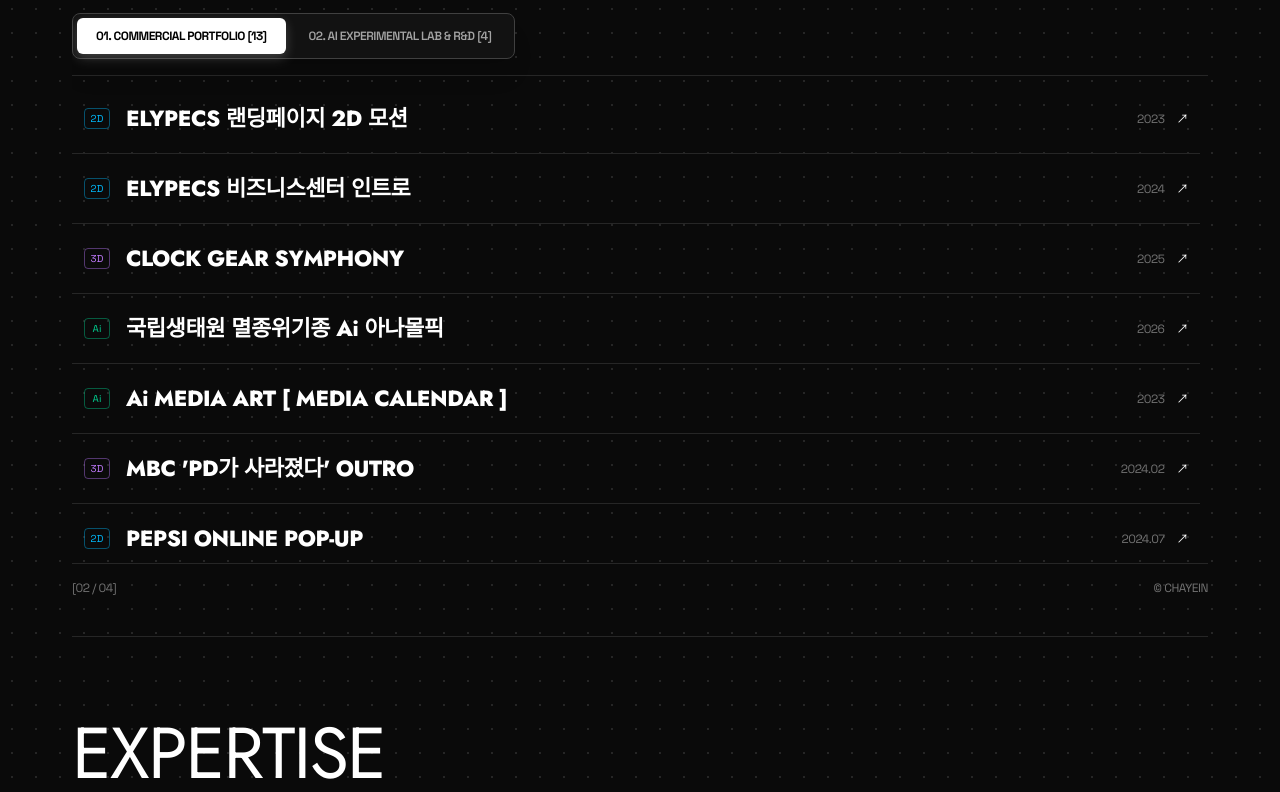
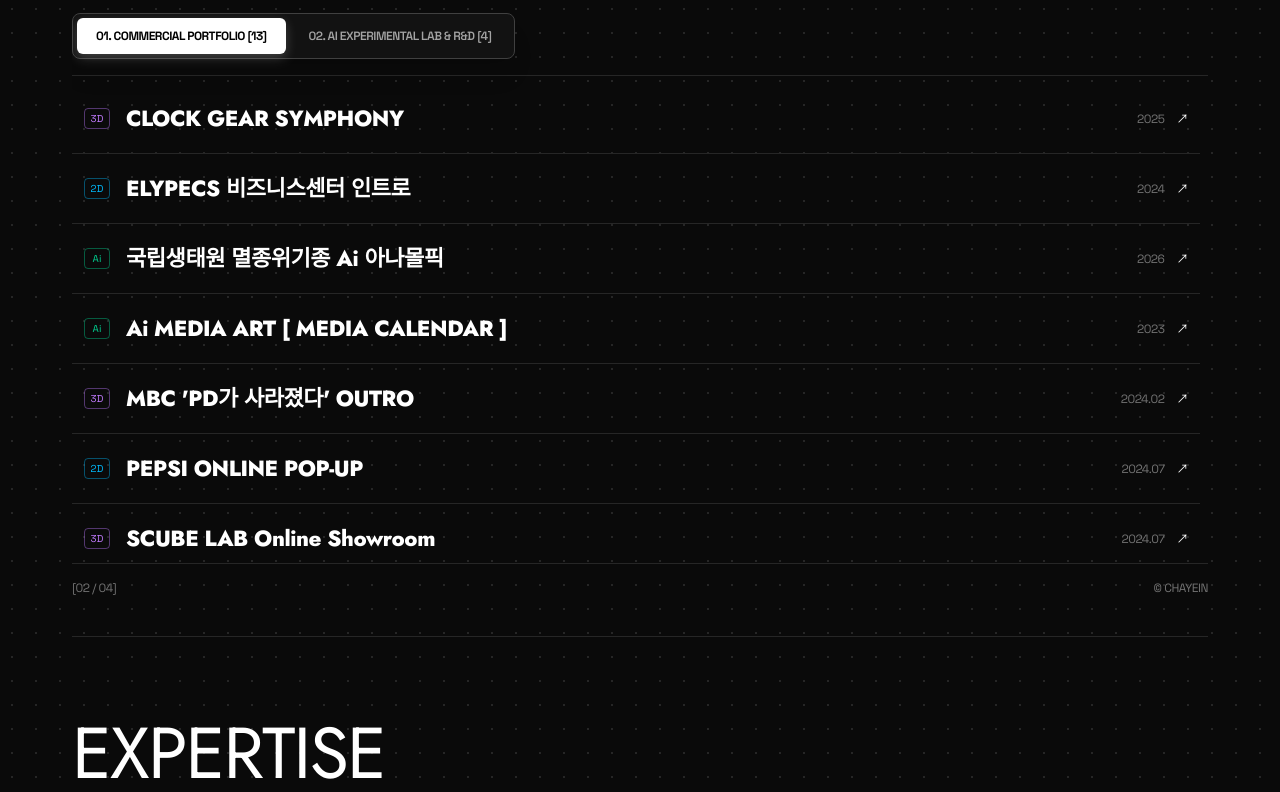
Before and after one commit to mery6369-maker/portfolio, a website built with Vite: page index.html in a window 1280 px wide. Shown: the part 963-1755 px from the top of the page. Built offline with nearby package versions, Linux system fonts and the light colour scheme; a web font is replaced by a local one.

Commit message:
Reorder projects: CLOCK to #1, Elypecs BS to #2, and Elypecs Landing to #12 (before Summer Room)

```diff
--- a/index.html
+++ b/index.html
@@ -139,14 +139,14 @@
                 <!-- Tab 1: Commercial Portfolio 13 Editorial Items -->
                 <div id="portfolio-grid-commercial" class="editorial-project-list">
 
-                    <!-- 1. ELYPECS Landing Page 2D Motion -->
-                    <div class="editorial-item group" data-project="elypecs-landing" data-preview="/projects/elypecs_landing_main.png">
+                    <!-- 1. Clock Gear Symphony -->
+                    <div class="editorial-item group" data-project="clock" data-preview="/projects/clock_main.png">
                         <div class="flex items-center gap-3 sm:gap-4">
-                            <span class="text-[10px] font-mono min-w-[26px] text-center text-sky-400 border border-sky-400/40 px-1 py-0.5 rounded tracking-wide">2D</span>
-                            <h3 class="item-title">ELYPECS 랜딩페이지 2D 모션</h3>
+                            <span class="text-[10px] font-mono min-w-[26px] text-center text-purple-400 border border-purple-400/40 px-1 py-0.5 rounded tracking-wide">3D</span>
+                            <h3 class="item-title">CLOCK GEAR SYMPHONY</h3>
                         </div>
                         <div class="flex items-center gap-3 font-mono text-xs">
-                            <span class="text-ink-subtle hidden sm:inline">2023</span>
+                            <span class="text-ink-subtle hidden sm:inline">2025</span>
                             <span class="text-white group-hover:translate-x-1 transition-transform">↗</span>
                         </div>
                     </div>
@@ -163,19 +163,7 @@
                         </div>
                     </div>
 
-                    <!-- 3. Clock Gear Symphony -->
-                    <div class="editorial-item group" data-project="clock" data-preview="/projects/clock_main.png">
-                        <div class="flex items-center gap-3 sm:gap-4">
-                            <span class="text-[10px] font-mono min-w-[26px] text-center text-purple-400 border border-purple-400/40 px-1 py-0.5 rounded tracking-wide">3D</span>
-                            <h3 class="item-title">CLOCK GEAR SYMPHONY</h3>
-                        </div>
-                        <div class="flex items-center gap-3 font-mono text-xs">
-                            <span class="text-ink-subtle hidden sm:inline">2025</span>
-                            <span class="text-white group-hover:translate-x-1 transition-transform">↗</span>
-                        </div>
-                    </div>
-
-                    <!-- 4. Endangered Species -->
+                    <!-- 3. Endangered Species -->
                     <div class="editorial-item group" data-project="endangered" data-preview="/projects/endangered_still_main.png">
                         <div class="flex items-center gap-3 sm:gap-4">
                             <span class="text-[10px] font-mono min-w-[26px] text-center text-emerald-400 border border-emerald-400/40 px-1 py-0.5 rounded tracking-wide">Ai</span>
@@ -187,7 +175,7 @@
                         </div>
                     </div>
 
-                    <!-- 5. Media Calendar -->
+                    <!-- 4. Media Calendar -->
                     <div class="editorial-item group" data-project="mediacalendar" data-preview="/projects/mediacalendar_autumn_bloom.gif">
                         <div class="flex items-center gap-3 sm:gap-4">
                             <span class="text-[10px] font-mono min-w-[26px] text-center text-emerald-400 border border-emerald-400/40 px-1 py-0.5 rounded tracking-wide">Ai</span>
@@ -199,7 +187,7 @@
                         </div>
                     </div>
 
-                    <!-- 6. MBC OUTRO -->
+                    <!-- 5. MBC OUTRO -->
                     <div class="editorial-item group" data-project="mbc" data-preview="/project_mbc.png">
                         <div class="flex items-center gap-3 sm:gap-4">
                             <span class="text-[10px] font-mono min-w-[26px] text-center text-purple-400 border border-purple-400/40 px-1 py-0.5 rounded tracking-wide">3D</span>
@@ -211,7 +199,7 @@
                         </div>
                     </div>
 
-                    <!-- 7. Pepsi Online Pop-up -->
+                    <!-- 6. Pepsi Online Pop-up -->
                     <div class="editorial-item group" data-project="pepsi" data-preview="/projects/pepsi_custom_1.gif">
                         <div class="flex items-center gap-3 sm:gap-4">
                             <span class="text-[10px] font-mono min-w-[26px] text-center text-sky-400 border border-sky-400/40 px-1 py-0.5 rounded tracking-wide">2D</span>
@@ -223,7 +211,7 @@
                         </div>
                     </div>
 
-                    <!-- 8. Scube LAB Online Showroom -->
+                    <!-- 7. Scube LAB Online Showroom -->
                     <div class="editorial-item group" data-project="scube" data-preview="/projects/scube_main.png">
                         <div class="flex items-center gap-3 sm:gap-4">
                             <span class="text-[10px] font-mono min-w-[26px] text-center text-purple-400 border border-purple-400/40 px-1 py-0.5 rounded tracking-wide">3D</span>
@@ -235,7 +223,7 @@
                         </div>
                     </div>
 
-                    <!-- 9. XR Advertise -->
+                    <!-- 8. XR Advertise -->
                     <div class="editorial-item group" data-project="xr" data-preview="/projects/xr_yeoksam_1.gif">
                         <div class="flex items-center gap-3 sm:gap-4">
                             <span class="text-[10px] font-mono min-w-[26px] text-center text-purple-400 border border-purple-400/40 px-1 py-0.5 rounded tracking-wide">3D</span>
@@ -247,10 +235,10 @@
                         </div>
                     </div>
 
-                    <!-- 10. Raemian -->
+                    <!-- 9. Raemian -->
                     <div class="editorial-item group" data-project="raemian" data-preview="/projects/raemian_still_1.png">
                         <div class="flex items-center gap-3 sm:gap-4">
-                            <span class="text-[10px] font-mono min-w-[26px] text-center text-sky-400 border border-sky-400/40 px-1 py-0.5 rounded tracking-wide">2D</span>
+                            <span class="text-[10px] font-mono min-w-[26px] text-center text-purple-400 border border-purple-400/40 px-1 py-0.5 rounded tracking-wide">3D</span>
                             <h3 class="item-title">RAEMIAN 송도역 센트리폴</h3>
                         </div>
                         <div class="flex items-center gap-3 font-mono text-xs">
@@ -259,7 +247,7 @@
                         </div>
                     </div>
 
-                    <!-- 11. SH -->
+                    <!-- 10. SH -->
                     <div class="editorial-item group" data-project="sh" data-preview="/projects/sh_senior_1.png">
                         <div class="flex items-center gap-3 sm:gap-4">
                             <span class="text-[10px] font-mono min-w-[26px] text-center text-emerald-400 border border-emerald-400/40 px-1 py-0.5 rounded tracking-wide">Ai</span>
@@ -271,7 +259,7 @@
                         </div>
                     </div>
 
-                    <!-- 12. KT&G -->
+                    <!-- 11. KT&G -->
                     <div class="editorial-item group" data-project="ktg" data-preview="/projects/ktg_custom_1.png">
                         <div class="flex items-center gap-3 sm:gap-4">
                             <span class="text-[10px] font-mono min-w-[26px] text-center text-emerald-400 border border-emerald-400/40 px-1 py-0.5 rounded tracking-wide">Ai</span>
@@ -279,6 +267,18 @@
                         </div>
                         <div class="flex items-center gap-3 font-mono text-xs">
                             <span class="text-ink-subtle hidden sm:inline">2026.01</span>
+                            <span class="text-white group-hover:translate-x-1 transition-transform">↗</span>
+                        </div>
+                    </div>
+
+                    <!-- 12. ELYPECS Landing Page 2D Motion -->
+                    <div class="editorial-item group" data-project="elypecs-landing" data-preview="/projects/elypecs_landing_main.png">
+                        <div class="flex items-center gap-3 sm:gap-4">
+                            <span class="text-[10px] font-mono min-w-[26px] text-center text-sky-400 border border-sky-400/40 px-1 py-0.5 rounded tracking-wide">2D</span>
+                            <h3 class="item-title">ELYPECS 랜딩페이지 2D 모션</h3>
+                        </div>
+                        <div class="flex items-center gap-3 font-mono text-xs">
+                            <span class="text-ink-subtle hidden sm:inline">2023</span>
                             <span class="text-white group-hover:translate-x-1 transition-transform">↗</span>
                         </div>
                     </div>
```
